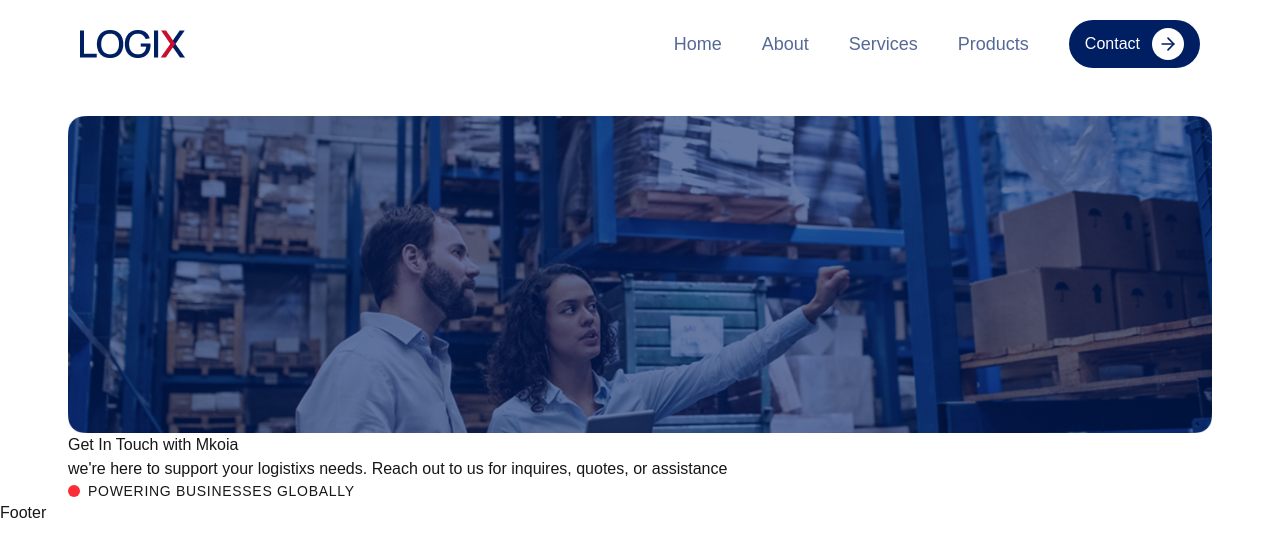
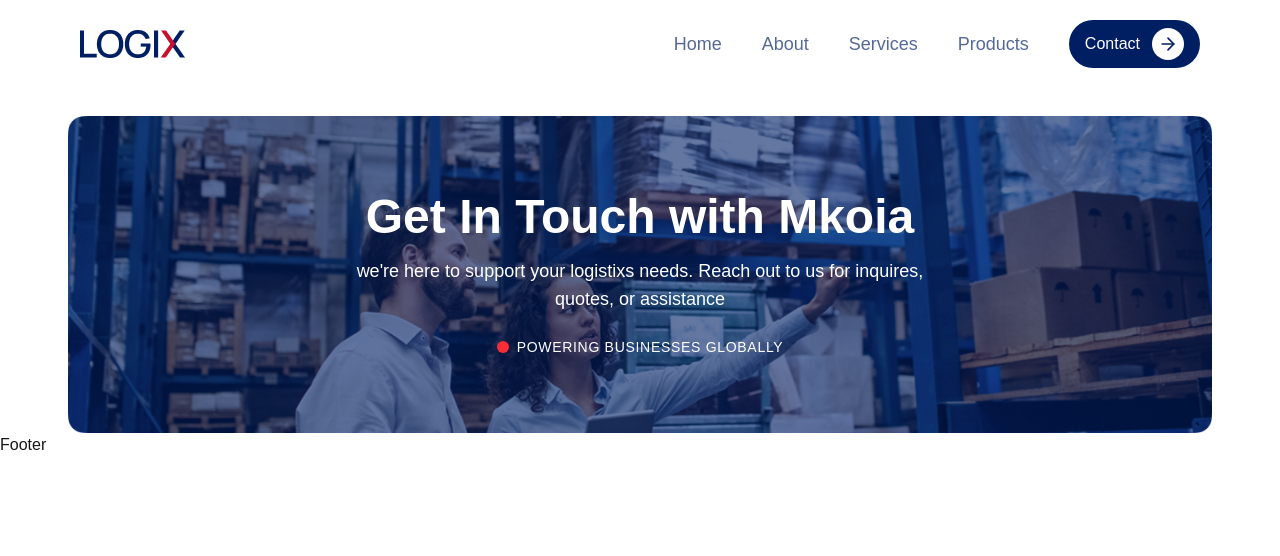
Before and after one commit to sergiojaa/Mkoia_logistic_company, a Next.js app: page /contact in a window 1280 px wide. Shown: the top 556 px of the page. Built offline with nearby package versions, Linux system fonts and the light colour scheme.

Commit message:
Complete banner component with responsive

```diff
--- a/app/components/contact/Banner.tsx
+++ b/app/components/contact/Banner.tsx
@@ -3,9 +3,23 @@
 export default function Banner() {
     return (
         <div className='w-full mx-auto'>
-            <div>
-                <Image src='/contact/banner-desktop.png' alt='contact image about logistic' width={1200} height={300} />
+            <div className='relative'>
+                <div>
+                    <Image
+                        className="hidden md:block w-full object-cover "
+                        src='/contact/banner-desktop.png' alt='contact image about logistic' width={1200} height={500} />
+                </div>
+                <div className="absolute inset-0 text-center text-white flex flex-col items-center justify-center px-4">
+                    <h2 className='font-bold text-3xl md:text-5xl  mb-4'>Get In Touch with Mkoia</h2>
+                    <p className="max-w-xl text-sm md:text-lg mb-6 ">we're here to support your logistixs needs. Reach out to us for inquires, quotes, or assistance</p>
+                    <div className="flex items-center">
+                        <div className="w-2 h-2 md:w-3 md:h-3 rounded-full bg-red-500 mr-2"></div>
+                        <p className="text-xs md:text-sm font-medium tracking-wider">POWERING BUSINESSES GLOBALLY</p>
+                    </div>
+                </div>
             </div>
+
+
         </div>
     )
 }
--- a/app/components/services/Servicesimage.tsx
+++ b/app/components/services/Servicesimage.tsx
@@ -21,7 +21,7 @@
                     />
                 </div>
                 <div className="absolute inset-0 text-center text-white flex flex-col items-center justify-center px-4">
-                    <h2 className="font-bold text-3xl md:text-5xl lg:text-6xl mb-4">Logistics Services</h2>
+                    <h2 className="font-bold text-3xl md:text-5xl  mb-4">Logistics Services</h2>
                     <p className="max-w-2xl text-sm md:text-lg mb-6">
                         Our comprehensive logistics solution is designed to optimize your supply chain and enhance your business
                         operations.
--- a/app/contact/page.tsx
+++ b/app/contact/page.tsx
@@ -6,14 +6,7 @@
             <div>
                 <Banner />
             </div>
-            <div>
-                <h2>Get In Touch with Mkoia</h2>
-                <p>we're here to support your logistixs needs. Reach out to us for inquires, quotes, or assistance</p>
-            </div>
-            <div className="flex items-center">
-                <div className="w-2 h-2 md:w-3 md:h-3 rounded-full bg-red-500 mr-2"></div>
-                <p className="text-xs md:text-sm font-medium tracking-wider">POWERING BUSINESSES GLOBALLY</p>
-            </div>
+
         </div>
     )
 }
```
